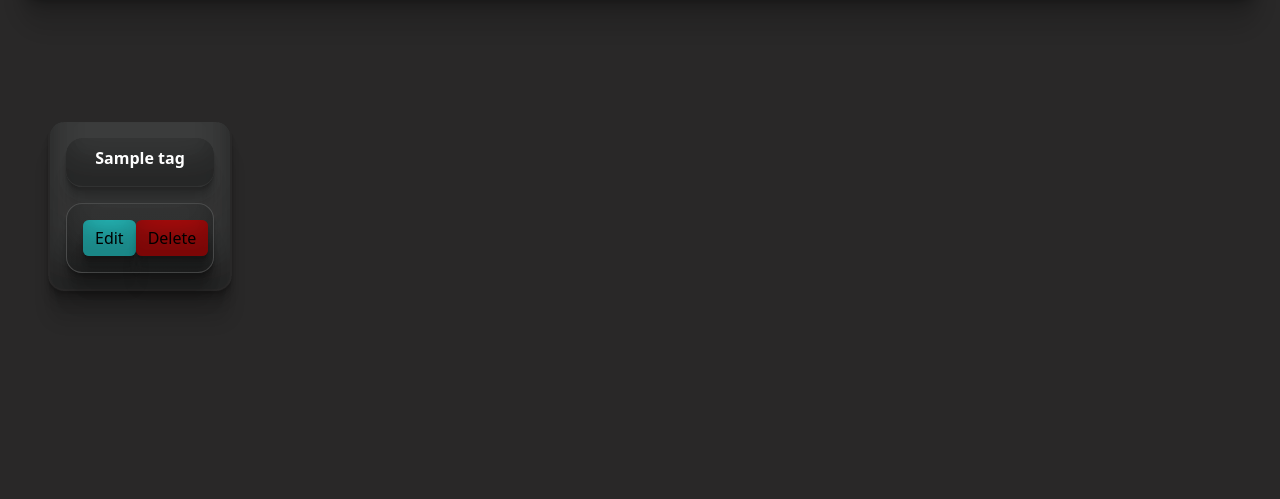
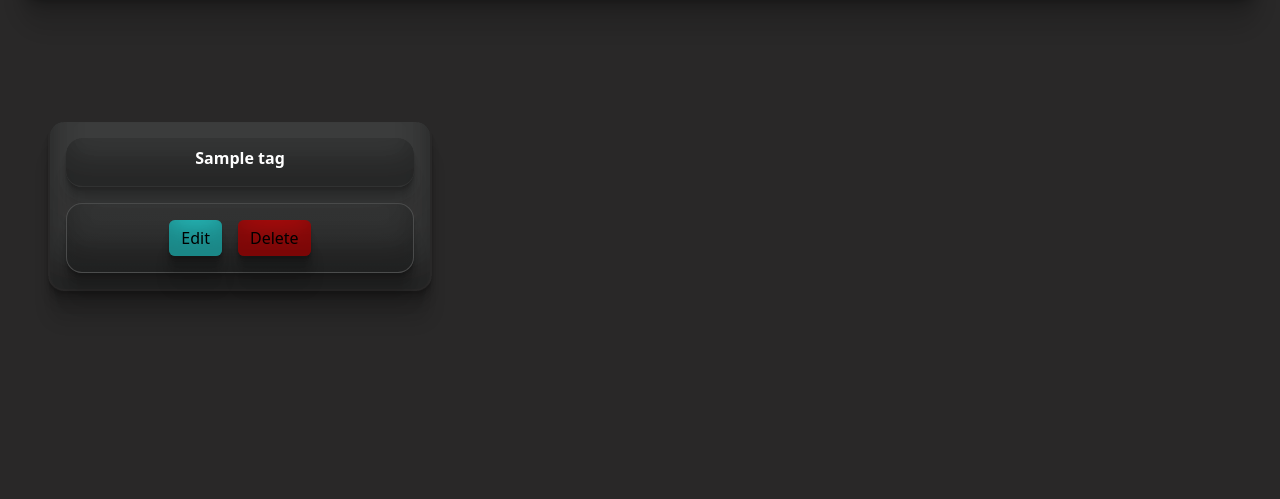
Before and after one commit to MartinTs168/Game-Reviews, a Django app: page /tags/all/ in a window 1280 px wide. Shown: the part 88-587 px from the top of the page. Run offline with Django 5.2, Linux system fonts and the light colour scheme; a user stored in the database is signed in; tables that the repository leaves empty hold one stand-in row (values such as "Sample post"); some libraries are stand-ins or nearby versions.

Commit message:
updated all tags

```diff
--- a/templates/tags/all-tags.html
+++ b/templates/tags/all-tags.html
@@ -3,13 +3,13 @@
     <div class="container-fluid p-5">
         <div class="row g-3">
             {% for tag in tags %}
-                <div class="col-12 col-sm-6 col-md-4 col-lg-2">
+                <div class="col-12 col-sm-6 col-md-4 col-lg-4">
                     <div class="card h-100">
                         <div class="card-header">
                             <p class="card-title fw-bold text-center">{{ tag.name }}</p>
                         </div>
-                        <div class="card-body">
-                            <div class="d-flex justify-content-around">
+                        <div class="card-body d-flex flex-column align-items-center">
+                            <div class="d-flex justify-content-around flex-container gap-3">
                                 <a href="{% url 'edit-tag' tag.pk %}" class="btn btn-primary">Edit</a>
                                 <a href="{% url 'delete-tag' tag.pk %}" class="btn btn-danger">Delete</a>
                             </div>
```
